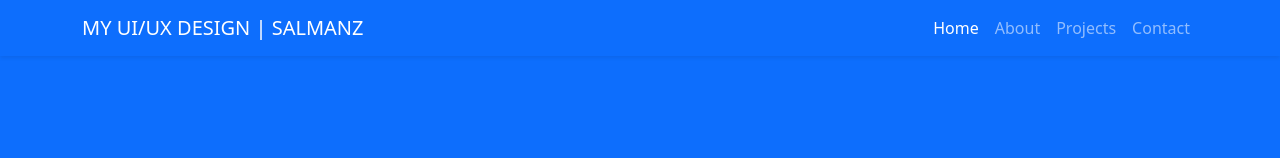
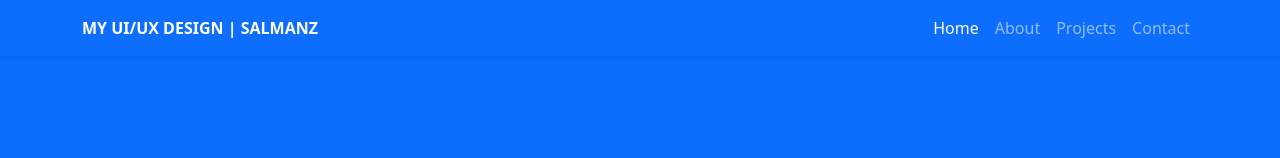
Before and after one commit to mannzakariaa/SalmanZakariaa.github.io, a plain HTML site: page index.html in a window 1280 px wide. Shown: the top 158 px of the page. Drawn offline with nearby package versions, Linux system fonts and the light colour scheme.

Commit message:
first commit

```diff
--- a/index.html
+++ b/index.html
@@ -20,7 +20,7 @@
     <!-- Navbar -->
     <nav class="navbar navbar-expand-lg navbar-dark bg-primary shadow-sm fixed-top">
       <div class="container">
-        <a class="navbar-brand" href="#">MY UI/UX DESIGN | SALMANZ</a>
+        <a class="fw-bold fs-6 navbar-brand" href="#">MY UI/UX DESIGN | SALMANZ</a>
         <button class="navbar-toggler" type="button" data-bs-toggle="collapse" data-bs-target="#navbarNav" aria-controls="navbarNav" aria-expanded="false" aria-label="Toggle navigation">
           <span class="navbar-toggler-icon"></span>
         </button>
```
